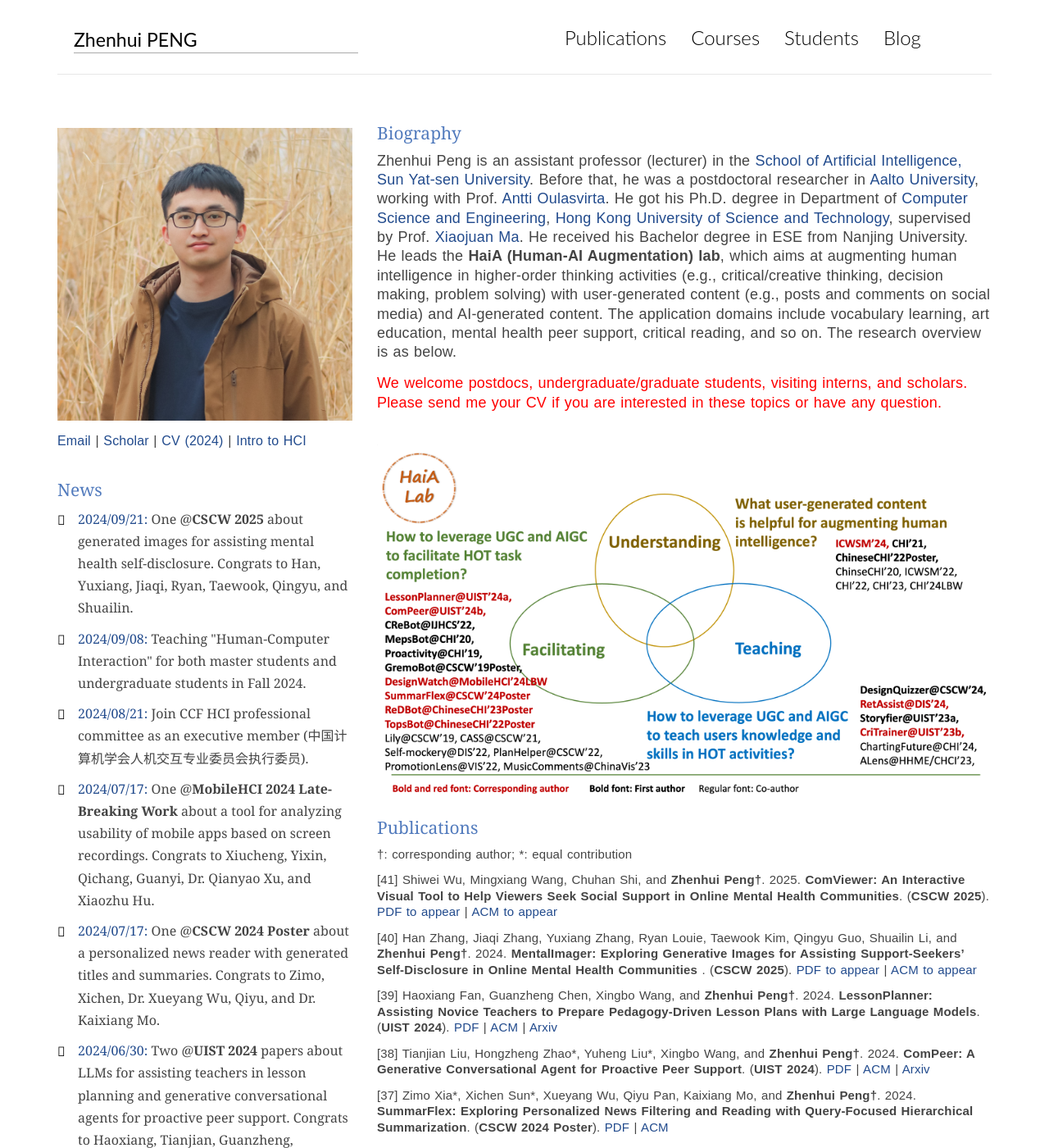
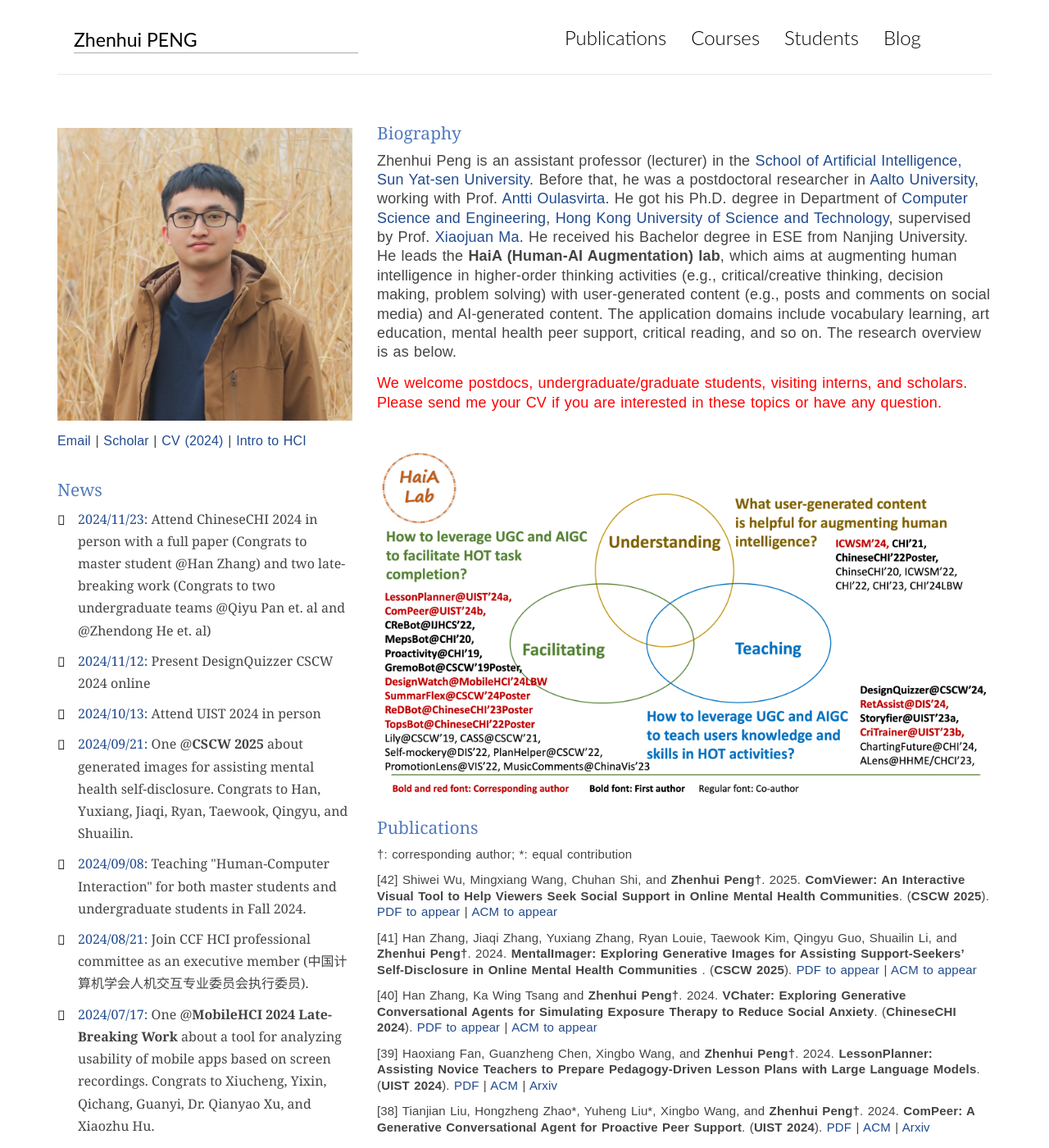
Before and after one commit to PenguinZhou/PenguinZhou.github.io, a Jekyll site: the page index.html, which Jekyll copies as it is, in a window 1280 px wide and 1400 px high. Shown: the whole window at 82% size. Built offline with Jekyll 4.4.1, drawn with Linux system fonts in a browser that asks for light colours.

Commit message:
update news

```diff
--- a/index.html
+++ b/index.html
@@ -81,6 +81,15 @@
                 <div class="widget widget-archives news">
                     <h3 class="widget-title">News</h3>
                     <ul>
+                        <li>
+                            <a>2024/11/23:</a> Attend ChineseCHI 2024 in person with a full paper (Congrats to master student @Han Zhang) and two late-breaking work (Congrats to two undergraduate teams @Qiyu Pan et. al and @Zhendong He et. al)
+                        </li>
+                        <li>
+                            <a>2024/11/12:</a> Present DesignQuizzer CSCW 2024 online
+                        </li>
+                        <li>
+                            <a>2024/10/13:</a> Attend UIST 2024 in person
+                        </li>
                         <li>
                             <a>2024/09/21:</a> One @<strong>CSCW 2025</strong> about generated images for assisting mental health self-disclosure. Congrats to Han, Yuxiang, Jiaqi, Ryan, Taewook, Qingyu, and Shuailin.
                         </li>
@@ -285,7 +294,7 @@
                     <h3 class="widget-title">Publications</h3>
                     <p>&#8224;: corresponding author;	 *: equal contribution</p>
                     <div class="publication">
-                        <p>[41] Shiwei Wu, Mingxiang Wang, Chuhan Shi, and <strong>Zhenhui Peng&#8224;</strong>.
+                        <p>[42] Shiwei Wu, Mingxiang Wang, Chuhan Shi, and <strong>Zhenhui Peng&#8224;</strong>.
                             2025. <strong>ComViewer: An Interactive Visual Tool to Help Viewers Seek Social Support in Online Mental Health Communities</strong>.
                             (<strong>CSCW 2025</strong>).
                             <a href="docs/uist24lessonplanner.pdf">PDF to appear</a> |
@@ -293,9 +302,17 @@
                             <!-- <a href="https://arxiv.org/abs/2408.01102">Arxiv</a>  -->
                         </p>
 
-                        <p>[40] Han Zhang, Jiaqi Zhang, Yuxiang Zhang, Ryan Louie, Taewook Kim, Qingyu Guo, Shuailin Li, and <strong>Zhenhui Peng&#8224;</strong>.
+                        <p>[41] Han Zhang, Jiaqi Zhang, Yuxiang Zhang, Ryan Louie, Taewook Kim, Qingyu Guo, Shuailin Li, and <strong>Zhenhui Peng&#8224;</strong>.
                             2024. <strong>MentalImager: Exploring Generative Images for Assisting Support-Seekers’ Self-Disclosure in Online Mental Health Communities                            </strong>.
                             (<strong>CSCW 2025</strong>).
+                            <a href="docs/uist24lessonplanner.pdf">PDF to appear</a> |
+                            <a href="https://dl.acm.org/doi/10.1145/3654777.3676390">ACM to appear</a>
+                            <!-- <a href="https://arxiv.org/abs/2408.01102">Arxiv</a>  -->
+                        </p>
+
+                        <p>[40] Han Zhang, Ka Wing Tsang and <strong>Zhenhui Peng&#8224;</strong>.
+                            2024. <strong>VChater: Exploring Generative Conversational Agents for Simulating Exposure Therapy to Reduce Social Anxiety</strong>.
+                            (<strong>ChineseCHI 2024</strong>).
                             <a href="docs/uist24lessonplanner.pdf">PDF to appear</a> |
                             <a href="https://dl.acm.org/doi/10.1145/3654777.3676390">ACM to appear</a>
                             <!-- <a href="https://arxiv.org/abs/2408.01102">Arxiv</a>  -->
```
Also changed, not shown: 1 other file.
